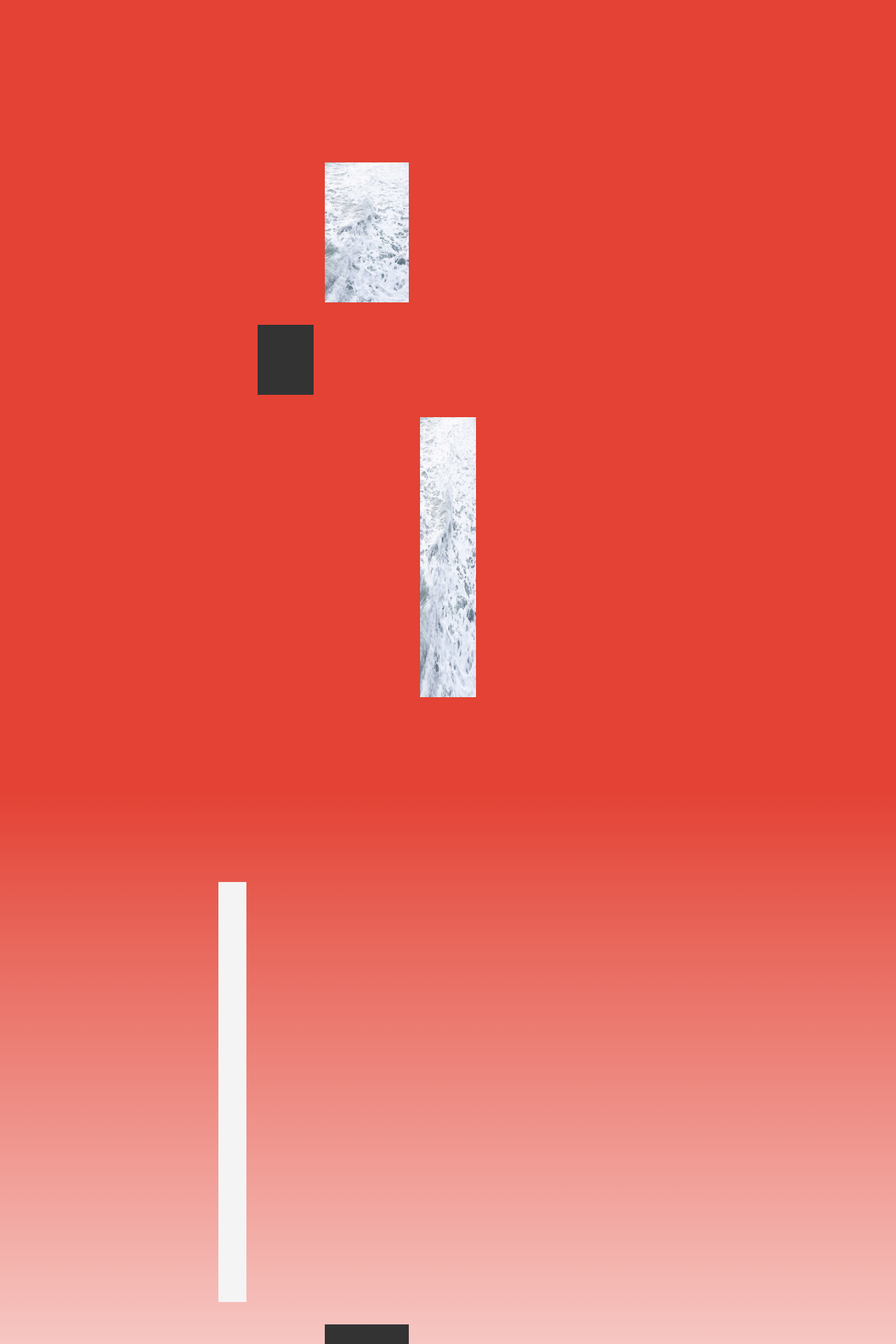
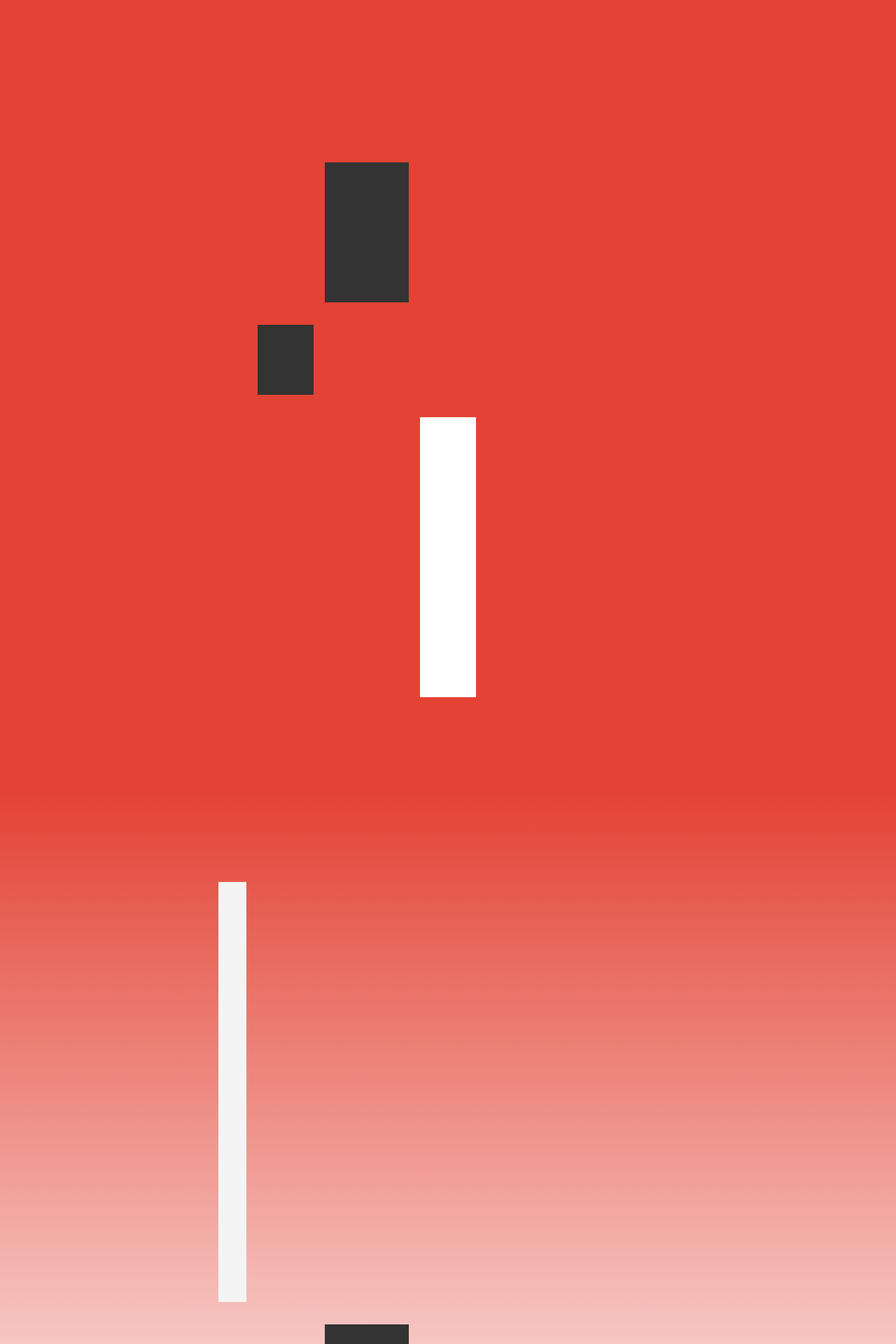
Before and after one commit to cssidy/personal-site, a Jekyll site: the page built from secret.html, in a window 1280 px wide. Shown: the top 1920 px of the page at 70% size. Built offline with Jekyll 4.4.1, drawn with Linux system fonts in a browser that asks for light colours; some web fonts are replaced.

Commit message:
Update secret.html

```diff
--- a/secret.html
+++ b/secret.html
@@ -11,16 +11,16 @@ layout: secret
 
 <section class="secret-grid">
   <b></b>
-  <b><img src="/assets/images/2.jpg" alt=""></b>
-  <b></b>
-  <b><img src="/assets/images/2.jpg" alt=""></b>
-  <b></b>
-  <b><img src="/assets/images/2.jpg" alt=""></b>
   <b></b>
   <b></b>
-  <b><img src="/assets/images/2.jpg" alt=""></b>
   <b></b>
   <b></b>
-  <b><img src="/assets/images/2.jpg" alt=""></b>
+  <b></b>
+  <b></b>
+  <b></b>
+  <b></b>
+  <b></b>
+  <b></b>
+  <b></b>
   <b></b>
 </section>
```
